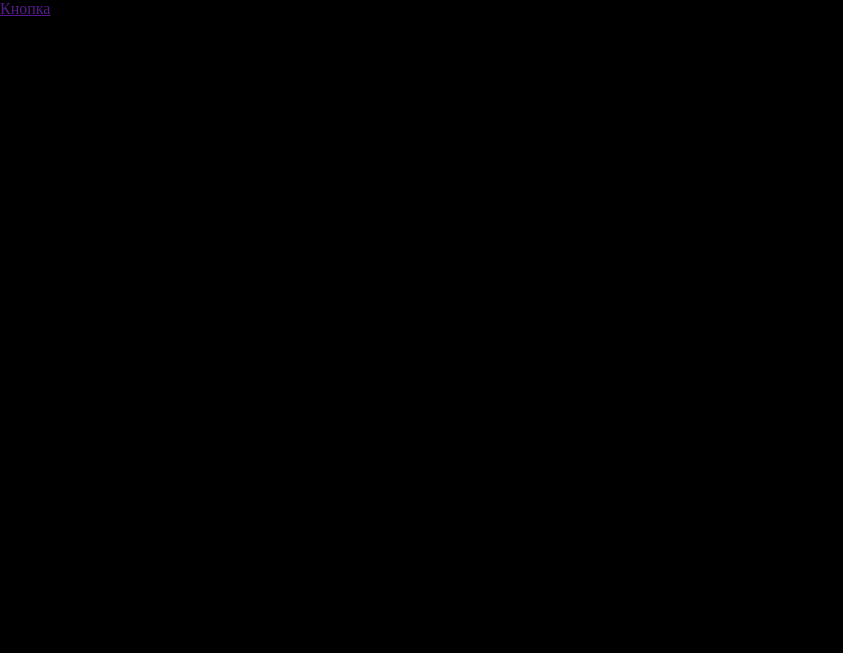
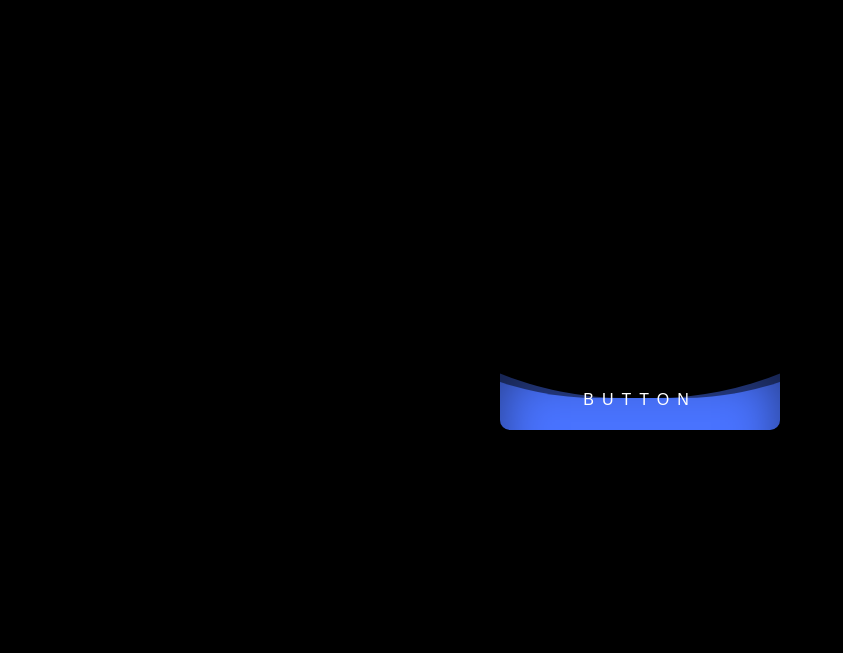
Before and after one commit to PanyaPrimal/Practical-Elements-On-HTML-CSS-JS, a plain HTML site: page Pretty-animated-button-CSS-HTML/index.html in a window 1280 px wide. Shown: the whole page, without its empty margins (0-843 px from the left). Drawn offline with Linux system fonts and the light colour scheme.

Commit message:
Waved animation for button created.

```diff
--- a/Pretty-animated-button-CSS-HTML/css/style.css
+++ b/Pretty-animated-button-CSS-HTML/css/style.css
@@ -10,7 +10,7 @@
 html,body{
 	height: 100%;
 }
-/*Стили для демонстрации*/
+
 body{
 	background-color: #000;
 }
@@ -20,6 +20,94 @@ body{
 	height: 100%;
 	overflow: hidden;
 
+	display: flex;
+	justify-content: center;
+	align-items: center;
 }
 
-/*git commit test*/
+/*main styles*/
+.wave-btn {
+	width: 280px;
+	height: 60px;
+	display: flex;
+
+	overflow: hidden;
+
+	position: relative;
+
+	transition: all 0.8s ease 0s;
+
+	justify-content: center;
+	align-items: center;
+
+	border-radius: 0 0 10px 10px;
+	text-decoration: none;
+}
+
+.wave-btn:hover {
+	border-radius: 10px;
+
+	transition: all 0.8s ease 0.2s;
+
+	box-shadow: 0 0 40px rgba(73, 115, 255, 0.6);
+}
+
+.wave-btn:hover .wave-btn__waves {
+	top: -50px;
+}
+
+.wave-btn__text {
+	color: #fff;
+	text-transform: uppercase;
+	letter-spacing: 8px;
+	font-family: Arial, Helvetica, sans-serif;
+	position: relative;
+	z-index: 1;
+}
+
+.wave-btn__waves {
+	position: absolute;
+	width: 280px;
+	height: 280px;
+	background-color: #4973ff;
+	top: 0;
+	left: 0;
+	box-shadow: inset 0 0 50px rgba(0, 0, 0, 0.5);
+
+	transition: all 0.3s ease 0s;
+}
+
+.wave-btn__waves:after,
+.wave-btn__waves:before{
+	content: '';
+	position: absolute;
+	top: 0;
+	left: 50%;
+	width: 250%;
+	height: 250%;
+
+	transform: translate3d(-50%, -96%, 0) rotate(0deg) scale(1);
+}
+
+.wave-btn__waves:before{
+	background-color: #000;
+	border-radius: 48%;
+
+	animation: waves 5s infinite linear;
+}
+
+.wave-btn__waves:after{
+	background-color: rgba(0, 0, 0, 0.5);
+	border-radius: 44%;
+
+	animation: waves 10s infinite linear;
+}
+
+@keyframes waves {
+	0%{
+		transform: translate3d(-50%, -96%, 0) rotate(0deg) scale(1);
+	}
+	100%{
+		transform: translate3d(-50%, -96%, 0) rotate(360deg) scale(1);
+	}
+}
--- a/Pretty-animated-button-CSS-HTML/index.html
+++ b/Pretty-animated-button-CSS-HTML/index.html
@@ -19,7 +19,7 @@
 		<div class="wrapper">
 			<!-- Контент -->
 			<a href="" class="wave-btn">
-				<span class="wave-btn__text">Кнопка</span>
+				<span class="wave-btn__text">Button</span>
 				<span class="wave-btn__waves"></span>
 			</a>
 		</div>
```
